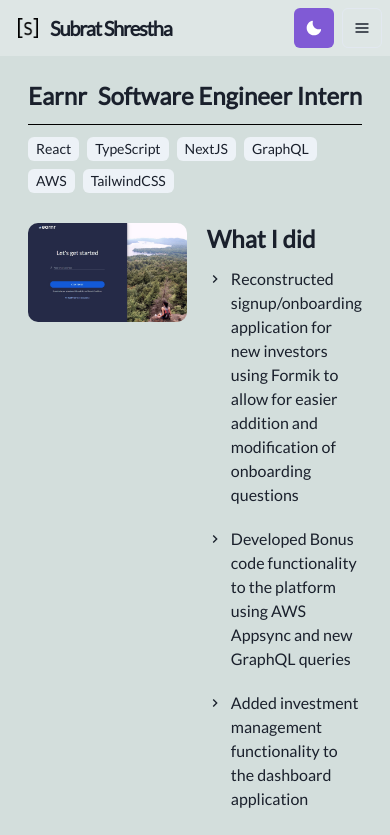
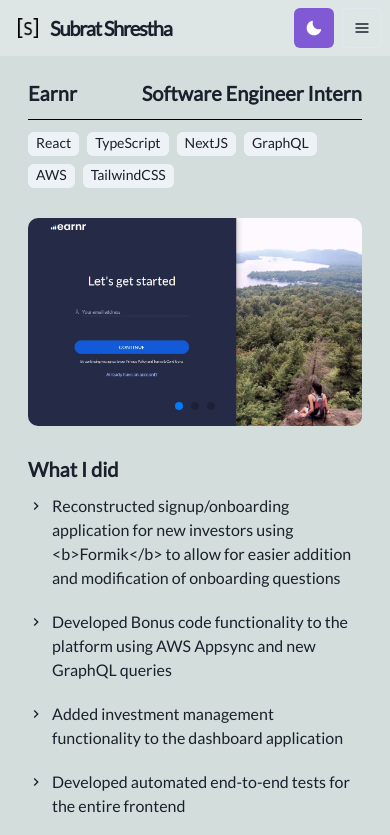
Before and after one commit to SubratShrestha/portfolio-next, a Next.js app: page /earnr in a window 390 px wide. Shown: the top 835 px of the page. Built offline with nearby package versions, Linux system fonts and the light colour scheme.

Commit message:
earnr page responsive

```diff
--- a/libs/work.ts
+++ b/libs/work.ts
@@ -18,7 +18,7 @@
     end: 'August 2021',
     numImages: 3,
     resp: [
-      'Reconstructed signup/onboarding application for new investors using Formik to allow for easier addition and modification of onboarding questions',
+      'Reconstructed signup/onboarding application for new investors using <b>Formik</b> to allow for easier addition and modification of onboarding questions',
       'Developed Bonus code functionality to the platform using AWS Appsync and new GraphQL queries',
       'Added investment management functionality to the dashboard application',
       'Developed automated end-to-end tests for the entire frontend',
--- a/package.json
+++ b/package.json
@@ -28,6 +28,7 @@
     "next": "^12.0.6",
     "react": "^17.0.2",
     "react-dom": "^17.0.2",
+    "react-responsive": "^9.0.0-beta.6",
     "swiper": "^7.4.1"
   },
   "devDependencies": {
--- a/pages/earnr.tsx
+++ b/pages/earnr.tsx
@@ -12,7 +12,7 @@
   Text,
   ListIcon,
   VStack,
-  StackDivider
+  StackDivider,
 } from '@chakra-ui/react'
 import SwiperCore, { Navigation, Pagination, Scrollbar } from 'swiper'
 import { Swiper, SwiperSlide } from 'swiper/react'
@@ -23,6 +23,8 @@
 import works from '../libs/work'
 import CenteredContainer from '../components/layouts/centeredContainer'
 import { ChevronRightIcon } from '@chakra-ui/icons'
+import {useMediaQuery } from 'react-responsive'
+import { useEffect } from 'react'
 
 SwiperCore.use([Navigation, Pagination, Scrollbar, EffectCards, Mousewheel])
 
@@ -37,14 +39,16 @@
 
   return (
     <Box height='100%' width='100%' pt={20} px={{ md: 10, base: 3 }}>
+
       <Flex flexDirection='row' justifyContent='space-between'>
-        <Heading as='h1' fontSize='2xl'>
+        <Heading as='h1' fontSize={{md: "2xl", base: "xl"}}>
           {data.title}
         </Heading>
-        <Heading as='h1' fontSize='2xl'>
+        <Heading as='h1' fontSize={{md: "2xl", base: "xl"}}>
           Software Engineer Intern
         </Heading>
       </Flex>
+
       <Divider
         height='1px'
         color={useColorModeValue('black', 'gray.300')}
@@ -59,9 +63,9 @@
         ))}
       </Wrap>
 
-      <Flex marginTop='30px'>
+      <Flex marginTop='30px' flexDirection={{base: "column", md: "row"}}>
         <Swiper
-          style={{ flex: 1.5 }}
+          style={{flex: 1.5, maxWidth: "100%", marginBottom: "30px"}}
           spaceBetween={50}
           slidesPerView={1}
           pagination
@@ -86,8 +90,8 @@
           ))}
         </Swiper>
 
-        <Box flex={1} paddingLeft={5}>
-          <Heading as='h1' fontSize='2xl' marginBottom={3}>
+        <Box flex={1} paddingLeft={{md: 5, base: 0}} paddingBottom={10}>
+          <Heading as='h1' fontSize={{md: "2xl", base: "xl"}} marginBottom={3}>
             What I did
           </Heading>
           <List spacing={5}>
--- a/pages/styles.css
+++ /dev/null
@@ -1,32 +0,0 @@
-
-.swiper {
-  width: 100%;
-  height: 100%;
-}
-
-.swiper-slide {
-  text-align: center;
-  font-size: 18px;
-  background: #fff;
-
-  /* Center slide text vertically */
-  display: -webkit-box;
-  display: -ms-flexbox;
-  display: -webkit-flex;
-  display: flex;
-  -webkit-box-pack: center;
-  -ms-flex-pack: center;
-  -webkit-justify-content: center;
-  justify-content: center;
-  -webkit-box-align: center;
-  -ms-flex-align: center;
-  -webkit-align-items: center;
-  align-items: center;
-}
-
-.swiper-slide img {
-  display: block;
-  width: 100%;
-  height: 100%;
-  object-fit: cover;
-}
```
Also changed, not shown: 1 other file (tests, documents, lock files or other folders).
